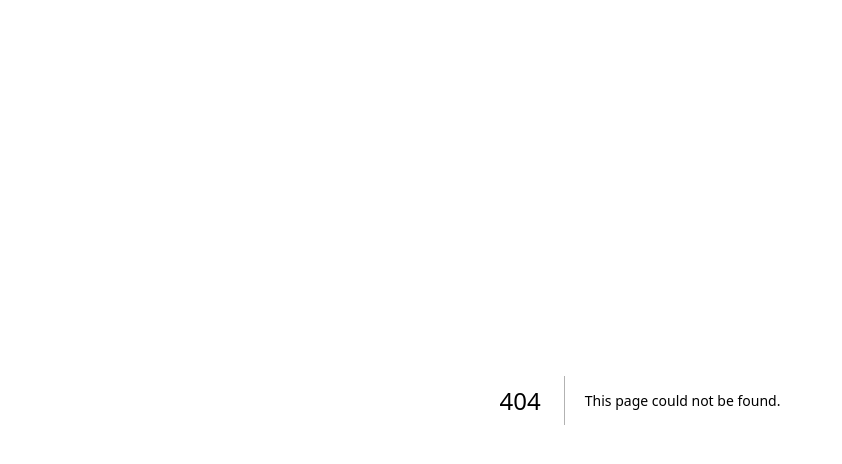
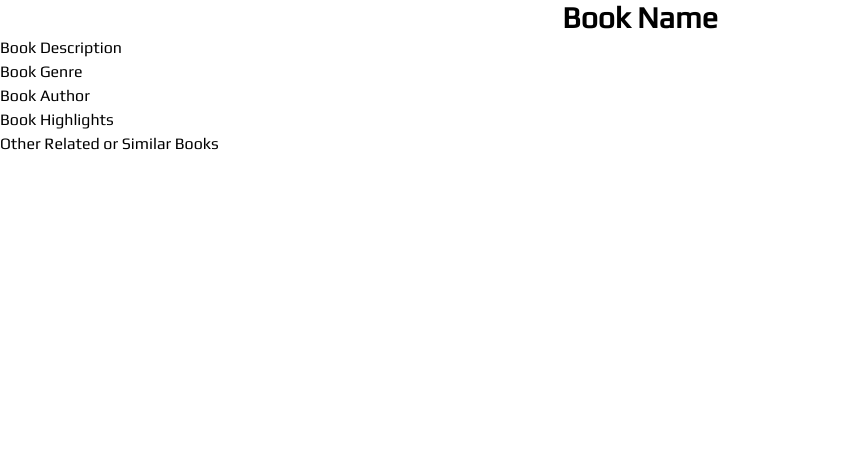
Before and after one commit to anushas-dev/time-scribe, a Next.js app: page /books/1 in a window 1280 px wide. Before the commit this address had no page. Shown: the top 464 px of the page, without its empty margins (0-842 px from the left). Built offline with nearby package versions, Linux system fonts and the light colour scheme.

Commit message:
added book pages

```diff
--- /dev/null
+++ b/app/books/[book]/layout.tsx
@@ -0,0 +1,14 @@
+export default function BookLayout({
+    children, // will be a page or nested layout
+  }: {
+    children: React.ReactNode
+  }) {
+    return (
+      <section>
+        {/* Include shared UI here e.g. a header or sidebar */}
+        <nav></nav>
+
+        {children}
+      </section>
+    )
+  }
--- /dev/null
+++ b/app/books/[book]/page.tsx
@@ -0,0 +1,12 @@
+export default function Page() {
+    return <>
+      <div className="body-font font-play">
+        <h1 className="text-3xl font-bold text-center">Book Name</h1>
+        <p>Book Description</p>
+        <p>Book Genre</p>
+        <p>Book Author</p>
+        <p>Book Highlights</p>
+        <p>Other Related or Similar Books</p>
+      </div>
+    </>
+  }
--- /dev/null
+++ b/app/dashboard/error.tsx
@@ -0,0 +1,16 @@
+'use client'
+
+export default function Error({
+  error,
+  reset,
+}: {
+  error: Error
+  reset: () => void
+}) {
+  return (
+    <div>
+      <h2>Something went wrong!</h2>
+      <button onClick={() => reset()}>Try again</button>
+    </div>
+  )
+}
```
